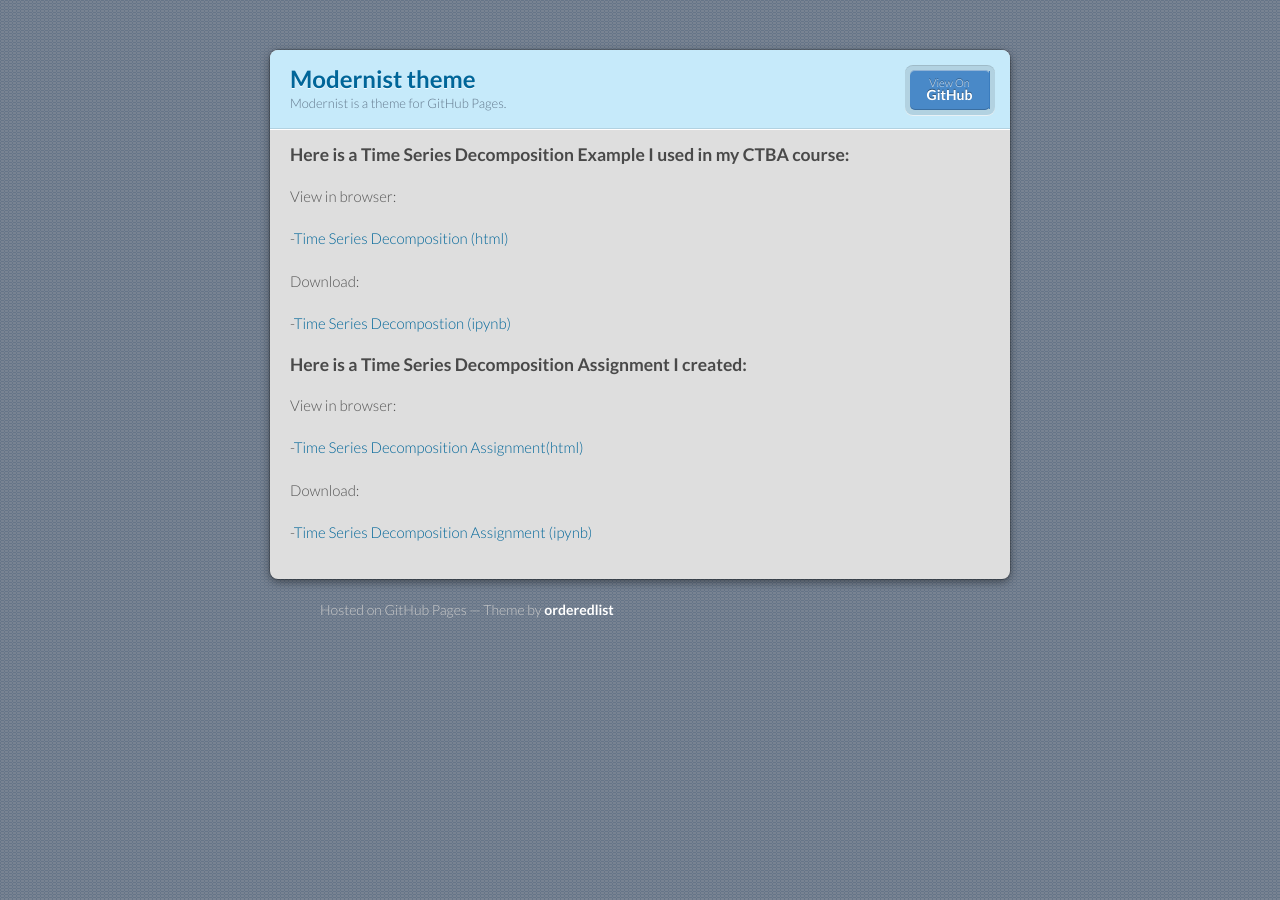
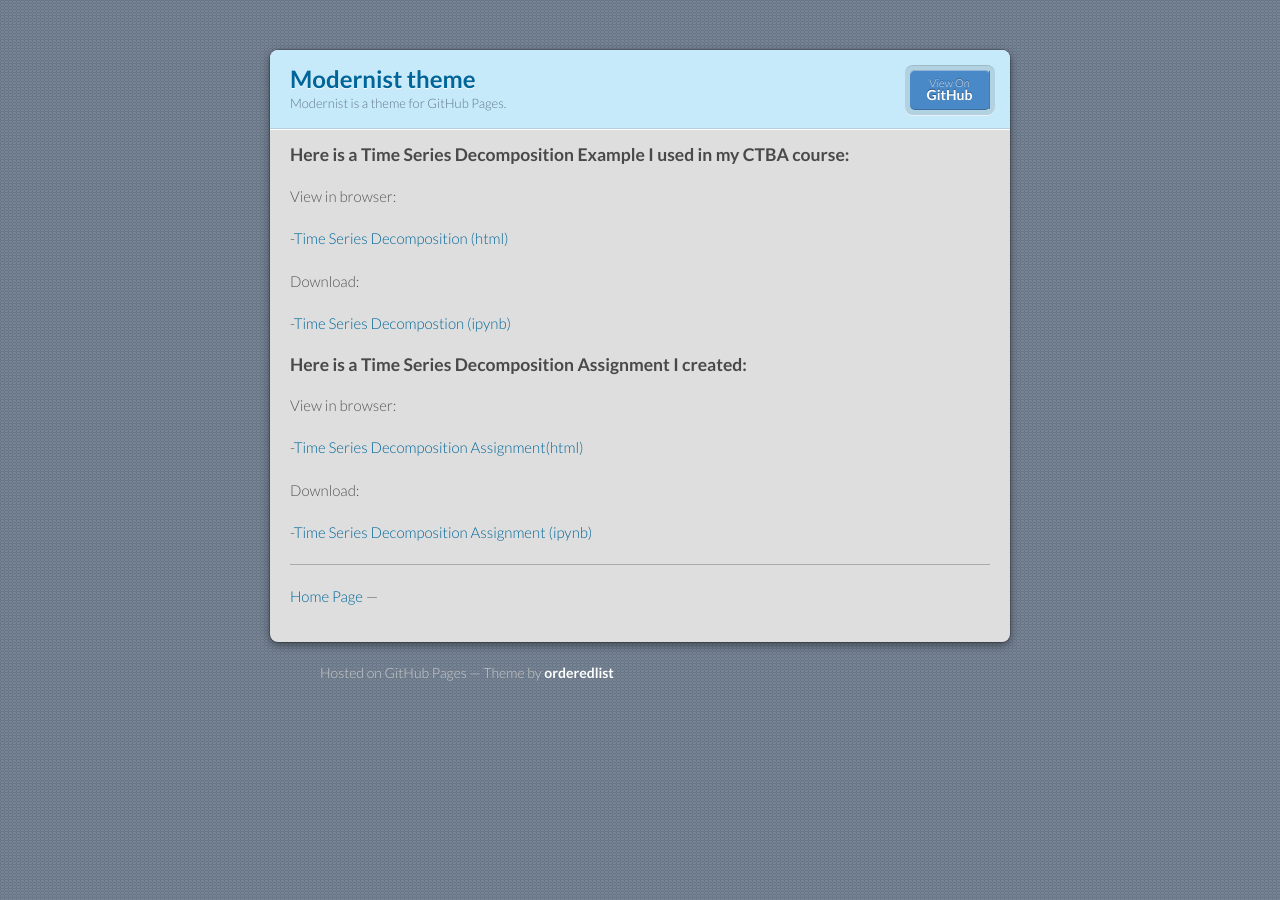
Before and after one commit to alekpeters/alekpeters.github.io, a Jekyll site: the page built from timeseries/index.md, in a window 1280 px wide. Built offline with Jekyll 4.4.1, drawn with Linux system fonts in a browser that asks for light colours; our own code applies the rules of GitHub Pages for plain Markdown files.

Commit message:
Update index.md

```diff
--- a/timeseries/index.md
+++ b/timeseries/index.md
@@ -22,3 +22,7 @@ View in browser:
 Download:
 
 -[Time Series Decomposition Assignment (ipynb)](M3TimeSeriesDecompositionAssignment.ipynb)
+
+---
+[Home Page](https://alekpeters.github.io/)
+---
```
